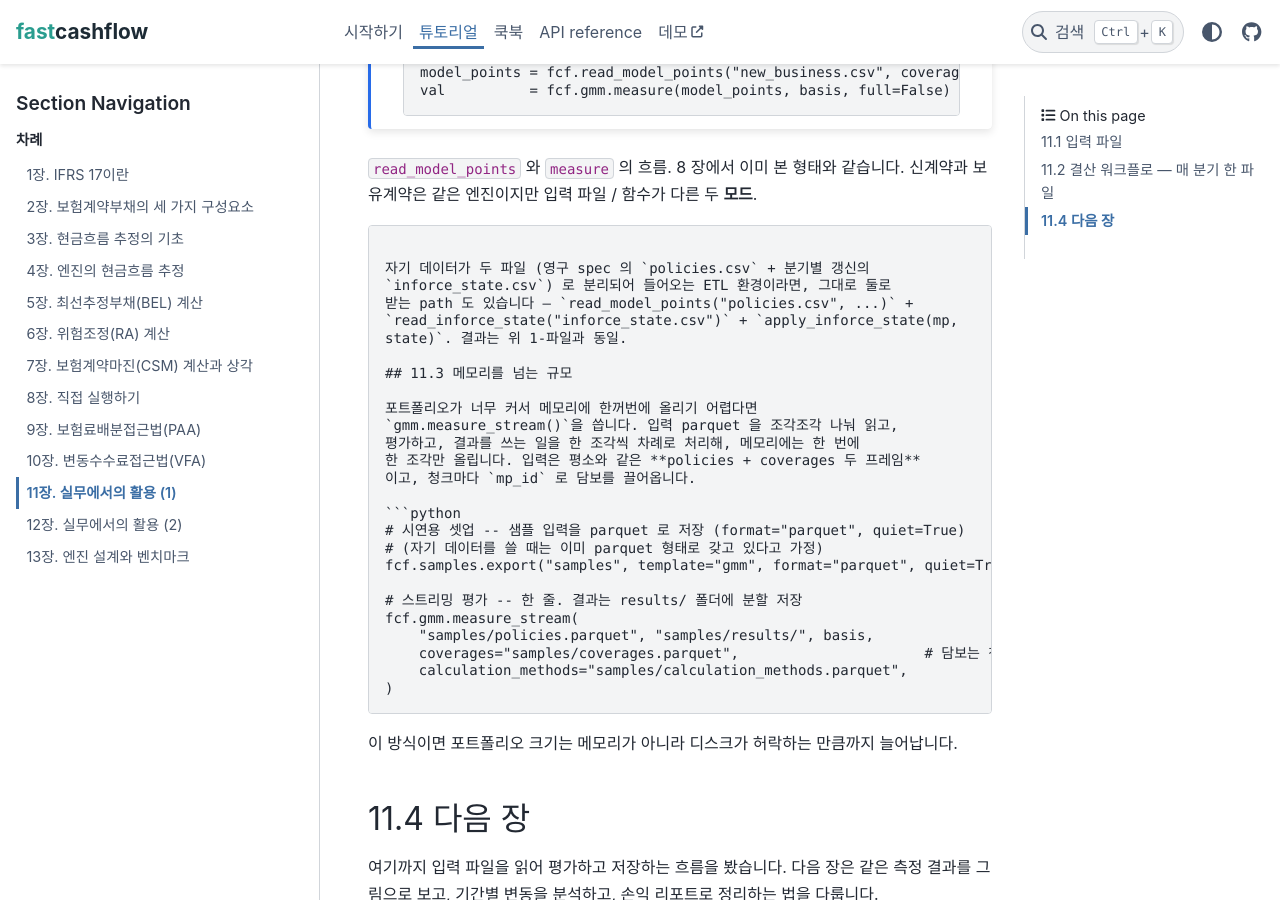
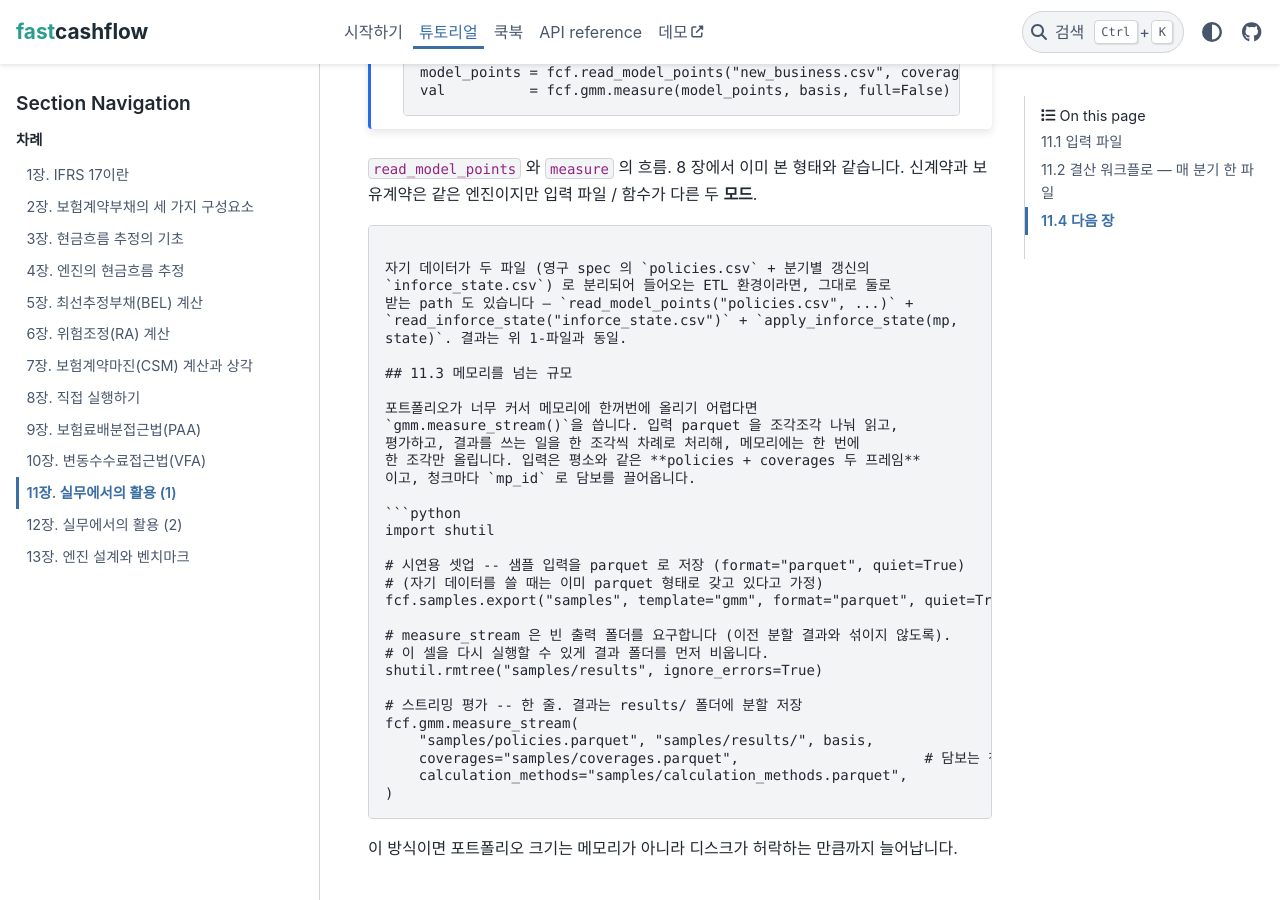
Before and after one commit to seokhoonj/fastcashflow, a Sphinx documentation site: the page built from docs/tutorial/11-in-practice.md, in a window 1280 px wide and 900 px high, scrolled down 7016 px. Built offline with Sphinx 7.4.7 and the PyData theme 0.15.4, drawn with Linux system fonts in a browser that asks for light colours.

Commit message:
docs: make the streaming tutorial cell re-runnable
measure_stream refuses a non-empty output directory (so old and new part files
never mix), which made the in-practice streaming cell fail on a second run.
Clear the output directory before the call, with a comment on why, so a reader
can re-run the cell and the doc-exec check is idempotent.

````diff
--- a/docs/tutorial/11-in-practice.md
+++ b/docs/tutorial/11-in-practice.md
@@ -326,9 +326,15 @@ state)`. 결과는 위 1-파일과 동일.
 이고, 청크마다 `mp_id` 로 담보를 끌어옵니다.
 
 ```python
+import shutil
+
 # 시연용 셋업 -- 샘플 입력을 parquet 로 저장 (format="parquet", quiet=True)
 # (자기 데이터를 쓸 때는 이미 parquet 형태로 갖고 있다고 가정)
 fcf.samples.export("samples", template="gmm", format="parquet", quiet=True)   # policies.parquet, coverages.parquet ...
+
+# measure_stream 은 빈 출력 폴더를 요구합니다 (이전 분할 결과와 섞이지 않도록).
+# 이 셀을 다시 실행할 수 있게 결과 폴더를 먼저 비웁니다.
+shutil.rmtree("samples/results", ignore_errors=True)
 
 # 스트리밍 평가 -- 한 줄. 결과는 results/ 폴더에 분할 저장
 fcf.gmm.measure_stream(
````
